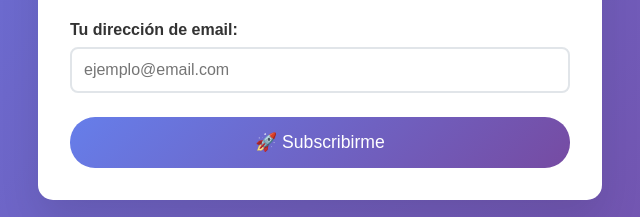
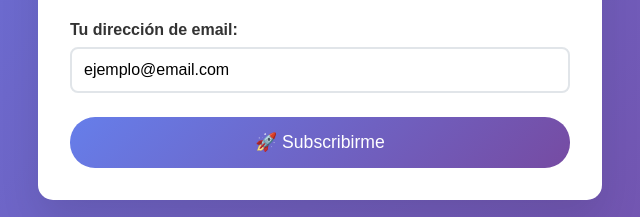
Before and after one commit to cheisccpa/hotspot-portal, a plain HTML site: page index.html in a window 1280 px wide. Shown: the part 496-713 px from the top of the page, 320-960 px from the left. Drawn offline with Linux system fonts and the light colour scheme.

Commit message:
index.html

```diff
--- a/index.html
+++ b/index.html
@@ -162,7 +162,7 @@
                     id="email"
                     name="email"
                     required
-                    placeholder="ejemplo@email.com"
+                    value="ejemplo@email.com"
                 >
             </div>
 
```
